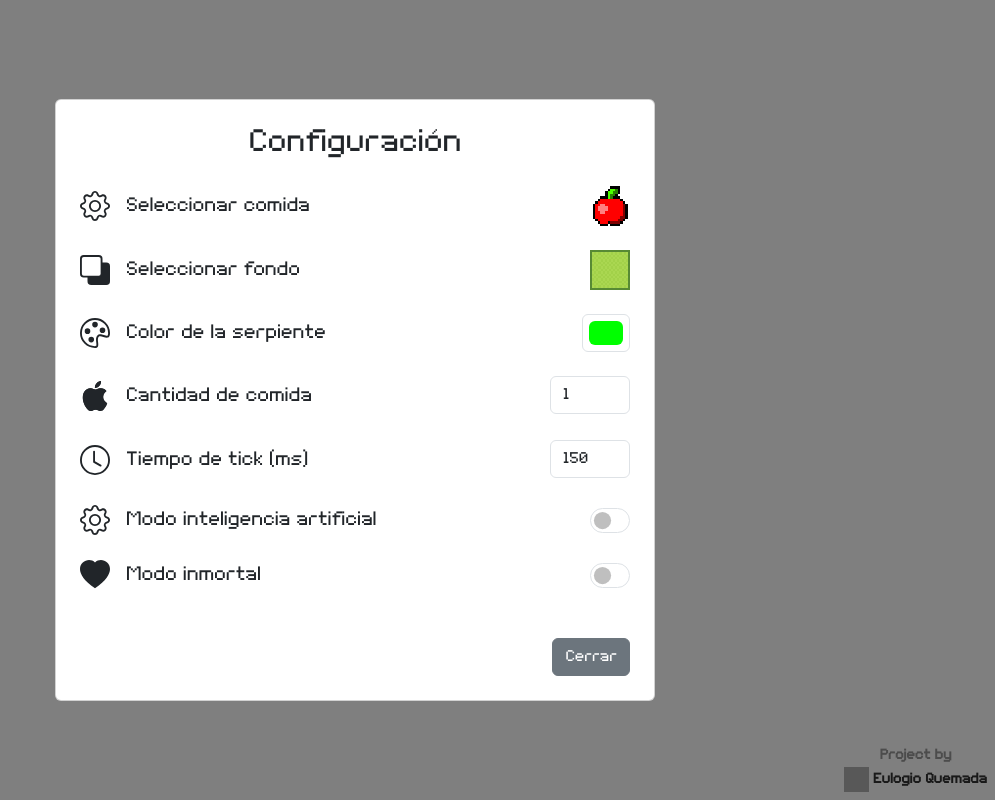
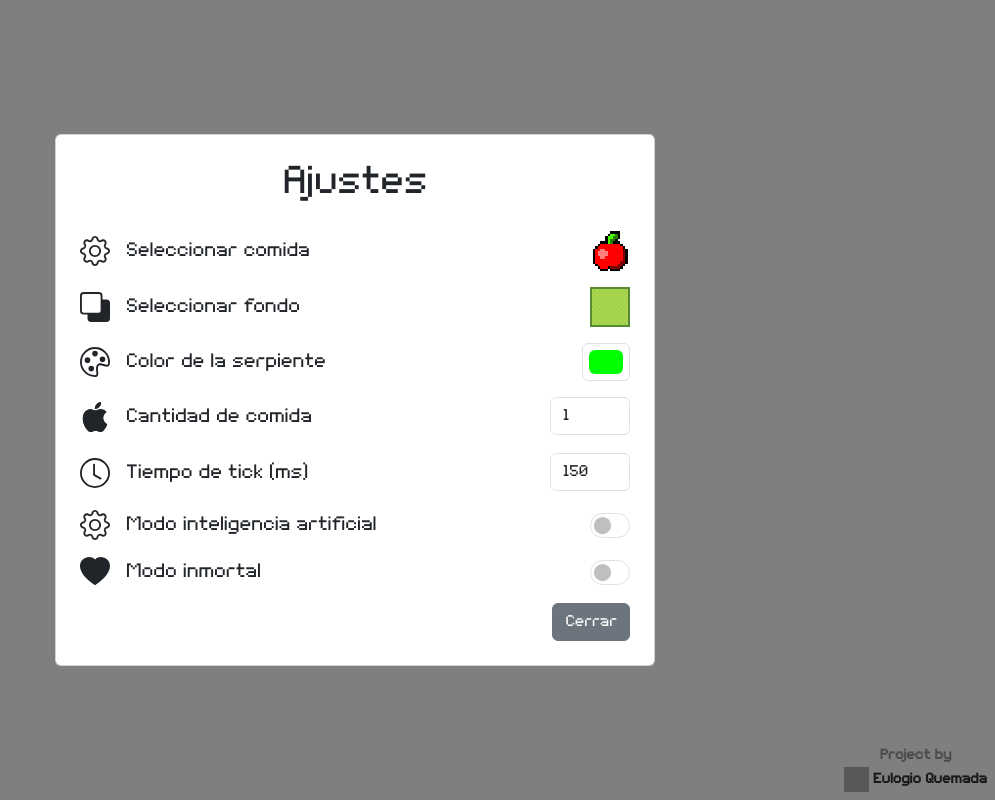
Before and after one commit to eulogioqt/snake-game, a React (Vite) app: page / in a window 1280 px wide. Both pictures are taken after a click on the button "Ajustes". Shown: the whole page, without its empty margins (285-1280 px from the left). Built offline with nearby package versions, Linux system fonts and the light colour scheme; grey boxes are pictures that could not be loaded.

Commit message:
Fix Settings Menu

```diff
--- /dev/null
+++ b/src/pages/menu/components/SettingDisplay.jsx
@@ -0,0 +1,14 @@
+const SettingDisplay = ({ setting, input }) => {
+    return (
+        <div className="row d-flex justify-content-center align-items-center mb-3">
+            <div className="d-flex col-sm-9 justify-content-start">
+                {setting}
+            </div>
+            <div className="d-flex col-sm justify-content-sm-end justify-content-center">
+                {input}
+            </div>
+        </div>
+    );
+}
+
+export default SettingDisplay;
--- a/src/pages/menu/components/SettingsMenu.jsx
+++ b/src/pages/menu/components/SettingsMenu.jsx
@@ -10,6 +10,7 @@ import randomFoodSrc from '/src/assets/images/food/randomFood.png';
 
 import SelectFoodMenu from './SelectFoodMenu';
 import SelectBackgroundMenu from './SelectBackgroundMenu';
+import SettingDisplay from './SettingDisplay';
 
 const SettingsMenu = ({ settingsOpen, closeSettings }) => {
     const {
@@ -74,44 +75,55 @@ const SettingsMenu = ({ settingsOpen, closeSettings }) => {
             <SelectFoodMenu selectFoodOpen={selectFoodOpen} closeMenu={swapSelectFood} />
             <SelectBackgroundMenu selectBackgroundOpen={selectBackgroundOpen} closeMenu={swapSelectBackground} />
 
-            <div className='d-flex align-items-center justify-content-center position-fixed w-100 h-100'
+            <div className='d-flex align-items-center justify-content-center position-fixed w-100 h-100 scroll'
                 style={{ backgroundColor: "rgba(0, 0, 0, 0.5)", zIndex: 100 }}>
-                <div className="card p-4" style={{ width: "80%", maxWidth: "600px" }}>
-                    <h2 className="text-center mb-4">Configuración</h2>
+                <div className="card p-4" style={{ width: "80%", maxWidth: "600px", maxHeight: "90%", overflowY: "auto", overflowX: "hidden" }}>
+                    <h2 className="text-center mb-4" style={{ fontSize: "2.5rem" }}>Ajustes</h2>
 
                     {/* Opción para seleccionar la comida */}
-                    <div className="mb-4">
-                        <div className='d-flex align-items-center justify-content-between'>
+                    <SettingDisplay
+                        setting={
                             <div className='d-flex align-items-center'>
                                 <Gear size={30} className="me-3 flex-shrink-0" />
                                 <h5 className='mb-0 me-3'>Seleccionar comida</h5>
                             </div>
-                            {foodImages && <img src={foodSrc}
+                        }
+
+                        input={
+                            foodImages && <img src={foodSrc}
                                 style={{ width: "40px", height: "40px", imageRendering: "pixelated", cursor: "pointer" }}
-                                onClick={swapSelectFood} />}
-                        </div>
-                    </div>
+                                onClick={swapSelectFood} />
+                        }
+                    />
 
                     {/* Opción para seleccionar la comida */}
-                    <div className="mb-4">
-                        <div className='d-flex align-items-center justify-content-between'>
+                    <SettingDisplay
+                        setting={
                             <div className='d-flex align-items-center'>
                                 <Back size={30} className="me-3 flex-shrink-0" />
                                 <h5 className='mb-0 me-3'>Seleccionar fondo</h5>
                             </div>
-                            {<img src={backgronudThumbnails[backgroundStyleIndex]}
+                        }
+
+                        input={
+                            <img src={backgronudThumbnails[backgroundStyleIndex]}
                                 style={{ width: "40px", height: "40px", imageRendering: "pixelated", cursor: "pointer" }}
-                                onClick={swapSelectBackground} />}
-                        </div>
-                    </div>
+                                onClick={swapSelectBackground} />
+                        }
+                    />
+
 
                     {/* Selección de color para la serpiente */}
-                    <div className="mb-4">
-                        <div className='d-flex align-items-center justify-content-between'>
+                    <SettingDisplay
+                        setting={
                             <div className='d-flex align-items-center'>
                                 <Palette size={30} className="me-3 flex-shrink-0" />
                                 <h5 className='mb-0 me-3'>Color de la serpiente</h5>
                             </div>
+                        }
+
+                        input={
+                            <div className='d-flex align-items-center justify-content-between'>
                                 <input
                                     type="color"
                                     id="snakeColor"
@@ -120,16 +132,21 @@ const SettingsMenu = ({ settingsOpen, closeSettings }) => {
                                     onChange={(event) => setSnakeColor(event.target.value)}
                                 />
                             </div>
-                    </div>
+                        }
+                    />
+
 
                     {/* Opción para establecer la cantidad de comida */}
-                    <div className="mb-4">
-                        <div className='d-flex align-items-center justify-content-between'>
+                    <SettingDisplay
+                        setting={
                             <div className='d-flex align-items-center'>
                                 <Apple size={30} className="me-3 flex-shrink-0" />
                                 <h5 className='mb-0 me-3'>Cantidad de comida</h5>
                             </div>
-                            <div className="form-check form-switch">
+                        }
+
+                        input={
+                            <div className="form-check form-switch ps-0">
                                 <input
                                     className="form-control"
                                     type="number"
@@ -141,17 +158,20 @@ const SettingsMenu = ({ settingsOpen, closeSettings }) => {
                                     style={{ width: "80px" }}
                                 />
                             </div>
-                        </div>
-                    </div>
+                        }
+                    />
 
                     {/* Opción para establecer el tiempo por tick */}
-                    <div className="mb-4">
-                        <div className='d-flex align-items-center justify-content-between'>
+                    <SettingDisplay
+                        setting={
                             <div className='d-flex align-items-center'>
                                 <Clock size={30} className="me-3 flex-shrink-0" />
-                                <h5 className='mb-0 me-3'>Tiempo de tick (ms)</h5>
+                                <h5 className='mb-0'>Tiempo de tick (ms)</h5>
                             </div>
-                            <div className="form-check form-switch">
+                        }
+
+                        input={
+                            <div className="form-check form-switch ps-0">
                                 <input
                                     className="form-control"
                                     type="number"
@@ -163,16 +183,19 @@ const SettingsMenu = ({ settingsOpen, closeSettings }) => {
                                     style={{ width: "80px" }}
                                 />
                             </div>
-                        </div>
-                    </div>
+                        }
+                    />
 
                     {/* Opción para activar/desactivar el modo inteligencia artificial */}
-                    <div className="mb-4">
-                        <div className='d-flex align-items-center justify-content-between'>
+                    <SettingDisplay
+                        setting={
                             <div className='d-flex align-items-center'>
                                 <Gear size={30} className="me-3 flex-shrink-0" />
                                 <h5 className='mb-0 me-3'>Modo inteligencia artificial</h5>
                             </div>
+                        }
+
+                        input={
                             <div className="form-check form-switch">
                                 <input
                                     className="form-check-input"
@@ -182,16 +205,19 @@ const SettingsMenu = ({ settingsOpen, closeSettings }) => {
                                     style={{ width: "40px", height: "25px" }}
                                 />
                             </div>
-                        </div>
-                    </div>
+                        }
+                    />
 
                     {/* Opción para activar/desactivar el modo inmortal */}
-                    <div className="mb-4">
-                        <div className='d-flex align-items-center justify-content-between'>
+                    <SettingDisplay
+                        setting={
                             <div className='d-flex align-items-center'>
                                 <HeartFill size={30} className="me-3 flex-shrink-0" />
                                 <h5 className='mb-0 me-3'>Modo inmortal</h5>
                             </div>
+                        }
+
+                        input={
                             <div className="form-check form-switch">
                                 <input
                                     className="form-check-input"
@@ -201,11 +227,11 @@ const SettingsMenu = ({ settingsOpen, closeSettings }) => {
                                     style={{ width: "40px", height: "25px" }}
                                 />
                             </div>
-                        </div>
-                    </div>
+                        }
+                    />
 
                     {/* Botón para cerrar el menú de ajustes */}
-                    <div className="text-end mt-4">
+                    <div className="text-end">
                         <button className="btn btn-secondary" onClick={closeSettings}>
                             Cerrar
                         </button>
```
Lines whose indentation alone changed are shown as unchanged.
